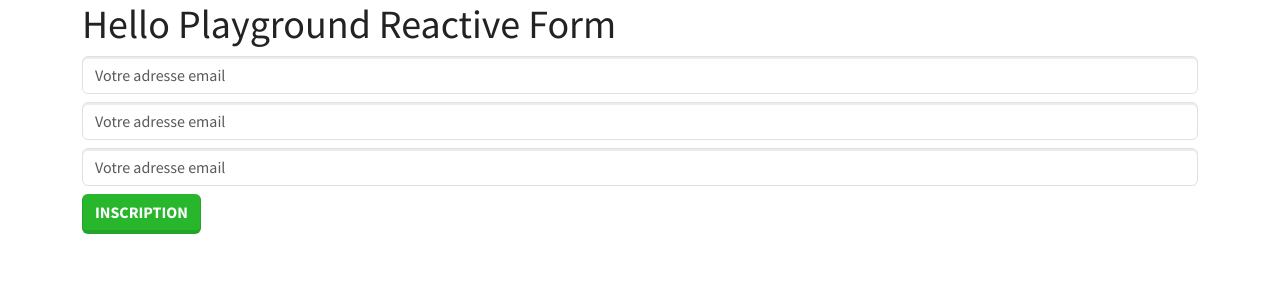
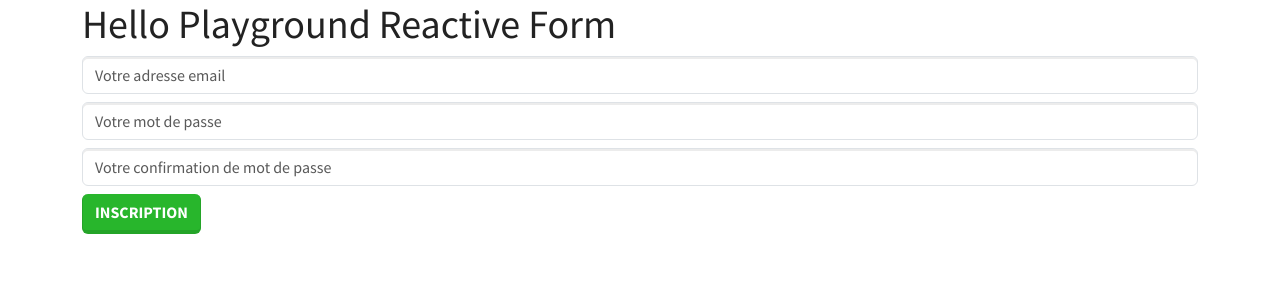
Before and after one commit to lechatgraphique/angular-avance, an Angular app: page / in a window 1280 px wide. Shown: the top 300 px of the page. Built offline with nearby package versions, Linux system fonts and the light colour scheme.

Commit message:
RF : Exercice : mettre en place le champ Password

```diff
--- a/projects/playground/src/app/app.component.html
+++ b/projects/playground/src/app/app.component.html
@@ -10,6 +10,7 @@
       class="form-control mb-2"
       placeholder="Votre adresse email"
       [class.is-invalid]="email.touched && email.invalid"
+      [class.is-valid]="email.touched && email.value"
     >
     <p class="text-info" *ngIf="email.pending">
       <span class="spinner-border spinner-border-sm"></span>
@@ -20,18 +21,24 @@
     <small class="invalid-feedback" *ngIf="email.touched && email.hasError('bannedEmail')">Adresse interdite</small>
     <small class="invalid-feedback" *ngIf="email.touched && email.hasError('uniqueEmail')">Adresse est déjà utilisée</small>
     <input
+      [formControl]="password"
       type="password"
       name="password"
       id="password"
       class="form-control mb-2"
-      placeholder="Votre adresse email"
+      placeholder="Votre mot de passe"
+      [class.is-invalid]="password.touched && password.invalid"
+      [class.is-valid]="password.touched && password.value"
     >
+    <small class="invalid-feedback" *ngIf="password.touched && password.hasError('required')">Mot de passe obligatoire</small>
+    <small class="invalid-feedback" *ngIf="password.touched && password.hasError('minlength')">Doit avoir au minimum 3 caractères</small>
+
     <input
       type="password"
       name="confirm"
       id="confirm"
       class="form-control mb-2"
-      placeholder="Votre adresse email"
+      placeholder="Votre confirmation de mot de passe"
     >
     <button class="btn btn-success">Inscription</button>
   </form>
--- a/projects/playground/src/app/app.component.ts
+++ b/projects/playground/src/app/app.component.ts
@@ -14,6 +14,10 @@ export class AppComponent {
   ], [
     uniqueEmailValidator
   ]);
+  password = new  FormControl('', [
+    Validators.required,
+    Validators.minLength(3)
+  ])
 }
 
 const createBannedEmailValidator= (bannedEmail: string): ValidatorFn => {
```
